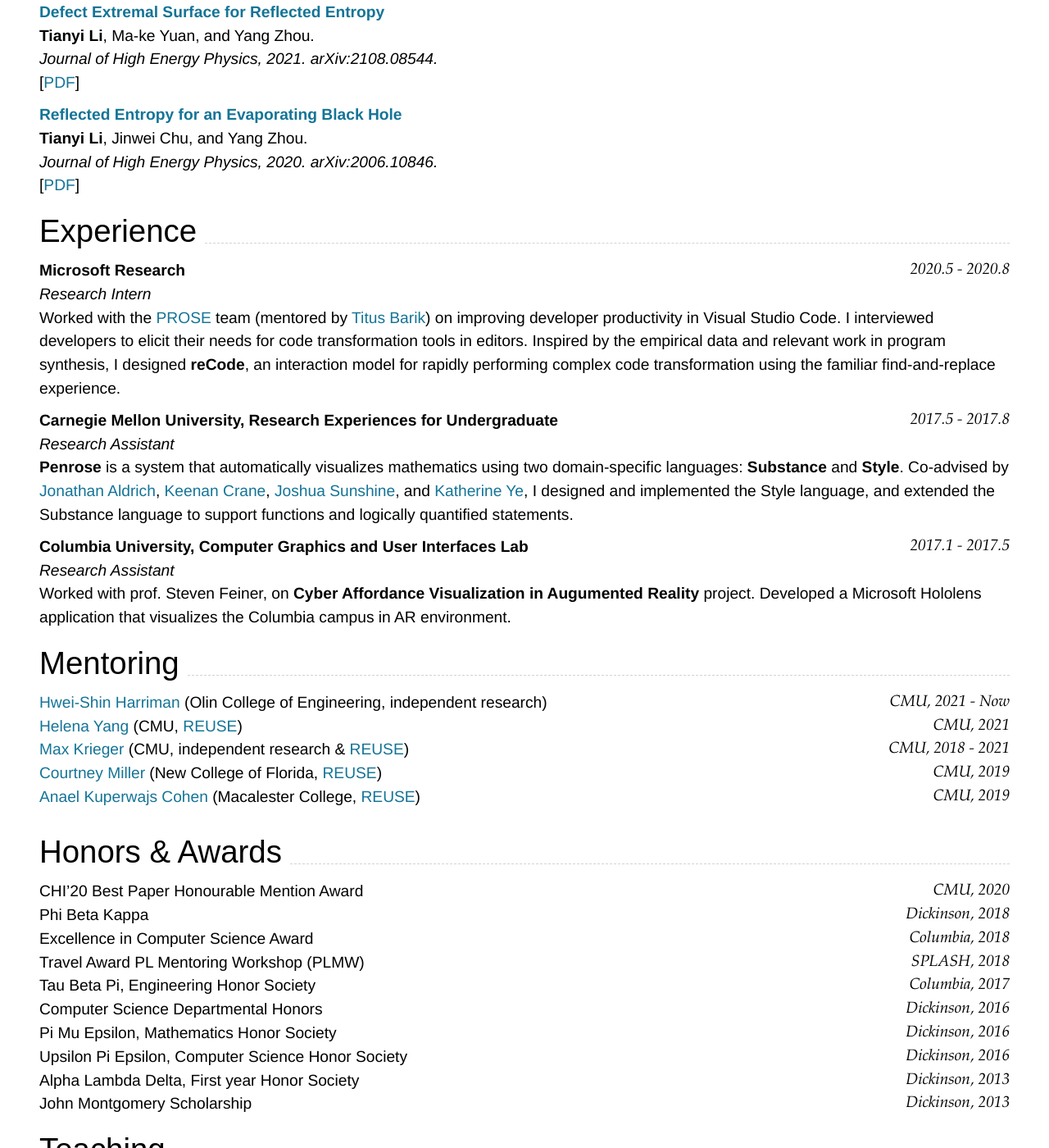
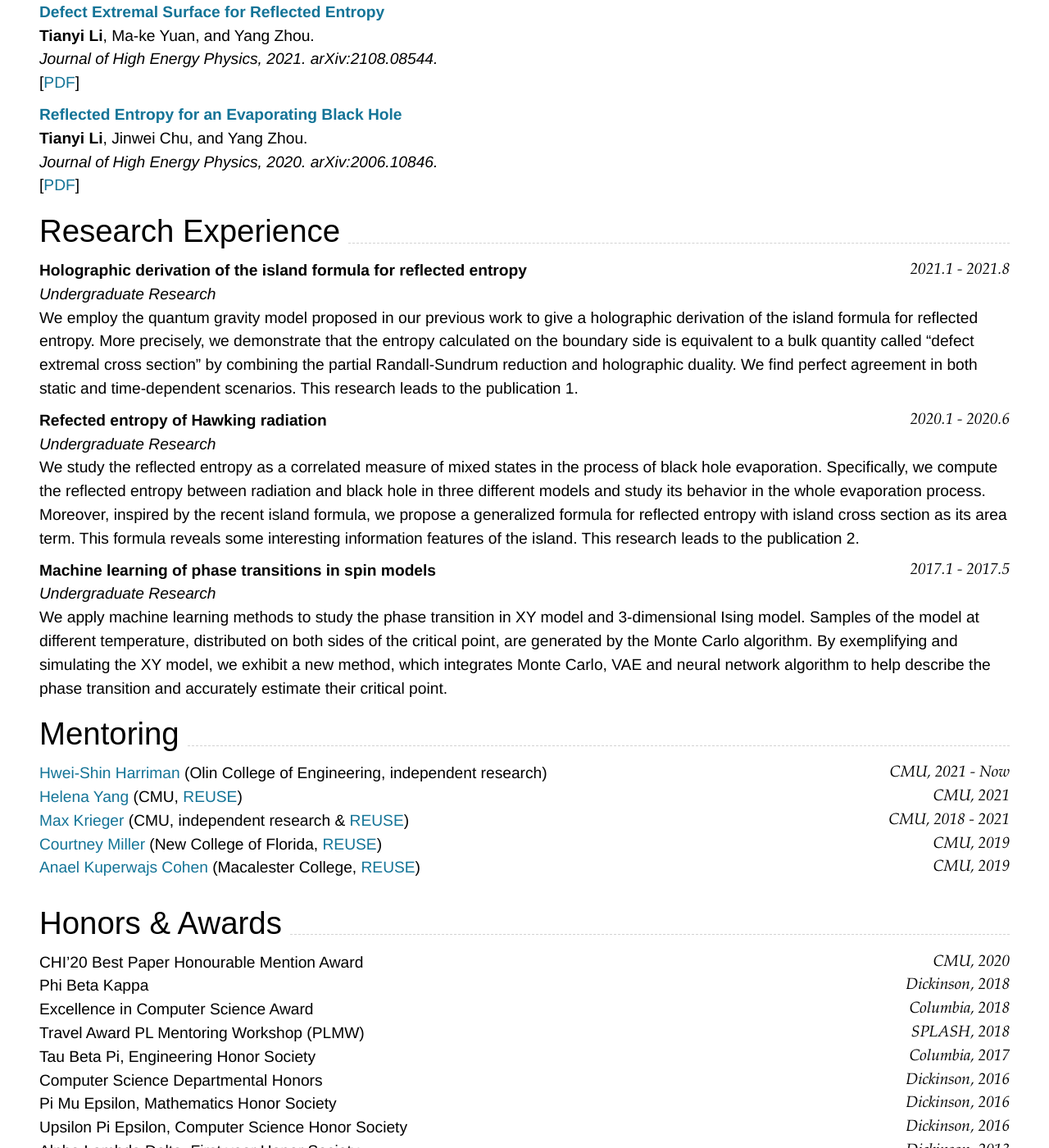
Before and after one commit to tianyi-phy/cv, a Jekyll site: the page built from index.md, in a window 1280 px wide and 1400 px high, scrolled down 518 px. Shown: the whole window at 82% size. Built offline with Jekyll 4.4.1, drawn with Linux system fonts in a browser that asks for light colours; nearby versions of some CDN libraries.

Commit message:
Update index.md

```diff
--- a/index.md
+++ b/index.md
@@ -40,34 +40,34 @@ Shanghai, China
 
 ## Publications
 
-### [**Defect Extremal Surface for Reflected Entropy**]({{ page.homepage.url }}/assets/uist-21-recode.pdf)
+### [**Defect Extremal Surface for Reflected Entropy**]({{ page.homepage.url }}/assets/des_reflected_entropy.pdf)
 **Tianyi Li**, Ma-ke Yuan, and Yang Zhou.<br>
 _Journal of High Energy Physics, 2021. arXiv:2108.08544._ <br>
-[[PDF]({{ page.homepage.url }}/assets/uist-21-recode.pdf)]
+[[PDF]({{ page.homepage.url }}/assets/des_reflected_entropy.pdf)]
 
 
 ### [**Reflected Entropy for an Evaporating Black Hole**]({{ page.homepage.url }}/assets/uist-21-recode.pdf)
 **Tianyi Li**, Jinwei Chu, and Yang Zhou.<br>
 _Journal of High Energy Physics, 2020. arXiv:2006.10846._ <br>
-[[PDF]({{ page.homepage.url }}/assets/uist-21-recode.pdf)]
+[[PDF]({{ page.homepage.url }}/assets/reflected_entropy_BH.pdf)]
 
 
-## Experience
+## Research Experience
 
-### **Microsoft Research** `2020.5 - 2020.8`
+### **Holographic derivation of the island formula for reflected entropy** `2021.1 - 2021.8`
 
-_Research Intern_<br>
-Worked with the [PROSE](https://www.microsoft.com/en-us/research/group/prose/) team (mentored by [Titus Barik](https://www.barik.net/)) on improving developer productivity in Visual Studio Code. I interviewed developers to elicit their needs for code transformation tools in editors. Inspired by the empirical data and relevant work in program synthesis, I designed **reCode**, an interaction model for rapidly performing complex code transformation using the familiar find-and-replace experience.
+_Undergraduate Research_<br>
+We employ the quantum gravity model proposed in our previous work to give a holographic derivation of the island formula for reflected entropy. More precisely, we demonstrate that the entropy calculated on the boundary side is equivalent to a bulk quantity called "defect extremal cross section" by combining the partial Randall-Sundrum reduction and holographic duality. We find perfect agreement in both static and time-dependent scenarios. This research leads to the publication 1.
 
-### **Carnegie Mellon University, Research Experiences for Undergraduate** `2017.5 - 2017.8`
+### **Refected entropy of Hawking radiation** `2020.1 - 2020.6`
 
-_Research Assistant_<br>
-**Penrose** is a system that automatically visualizes mathematics using two domain-specific languages: **Substance** and **Style**. Co-advised by [Jonathan Aldrich](https://www.cs.cmu.edu/~./aldrich/), [Keenan Crane](https://www.cs.cmu.edu/~kmcrane/), [Joshua Sunshine](http://www.cs.cmu.edu/~jssunshi/), and [Katherine Ye](https://www.cs.cmu.edu/~kqy/), I designed and implemented the Style language, and extended the Substance language to support functions and logically quantified statements.
+_Undergraduate Research_<br>
+We study the reflected entropy as a correlated measure of mixed states in the process of black hole evaporation. Specifically, we compute the reflected entropy between radiation and black hole in three different models and study its behavior in the whole evaporation process. Moreover, inspired by the recent island formula, we propose a generalized formula for reflected entropy with island cross section as its area term. This formula reveals some interesting information features of the island. This research leads to the publication 2.
 
-### **Columbia University, Computer Graphics and User Interfaces Lab** `2017.1 - 2017.5`
+### **Machine learning of phase transitions in spin models** `2017.1 - 2017.5`
 
-_Research Assistant_<br>
-Worked with prof. Steven Feiner, on **Cyber Affordance Visualization in Augumented Reality** project. Developed a Microsoft Hololens application that visualizes the Columbia campus in AR environment.
+_Undergraduate Research_<br>
+We apply machine learning methods to study the phase transition in XY model and 3-dimensional Ising model. Samples of the model at different temperature, distributed on both sides of the critical point, are generated by the Monte Carlo algorithm. By exemplifying and simulating the XY model, we exhibit a new method, which integrates Monte Carlo, VAE and neural network algorithm to help describe the phase transition and accurately estimate their critical point.
 
 ## Mentoring
 
```
